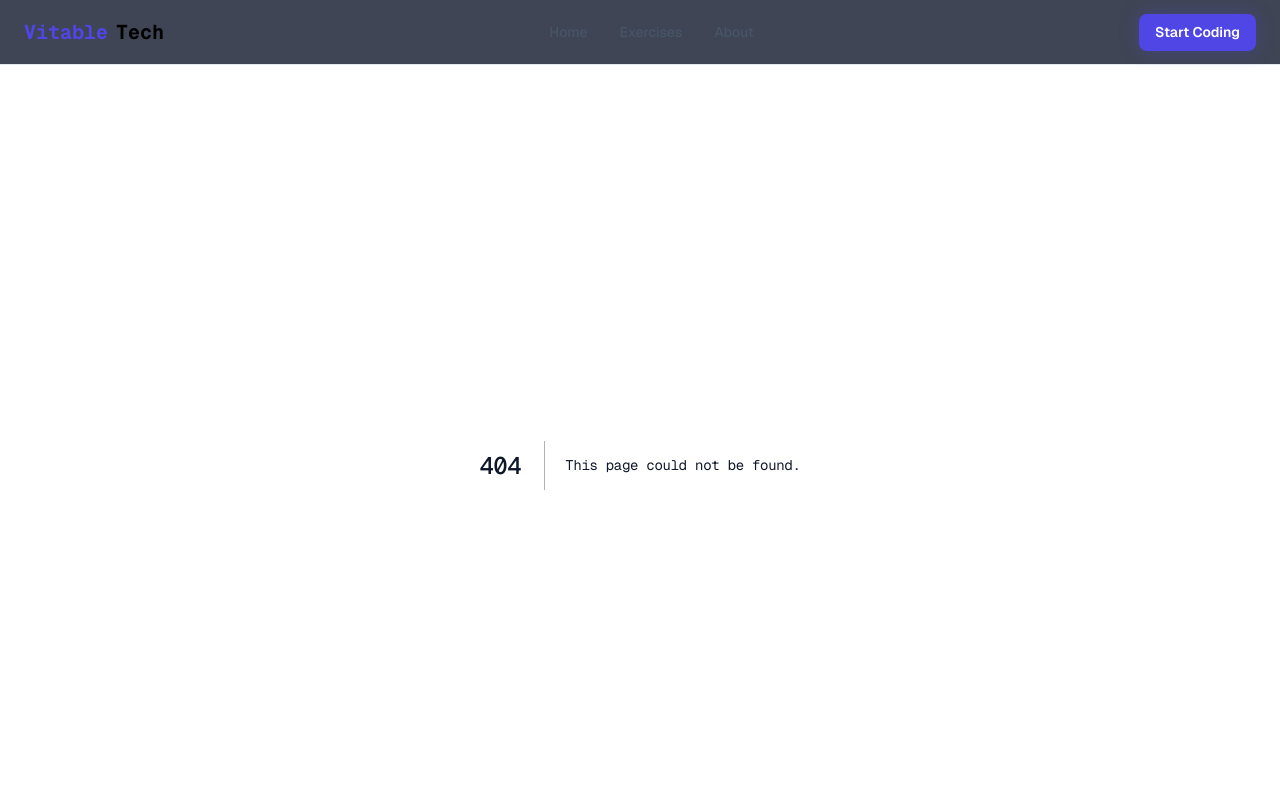
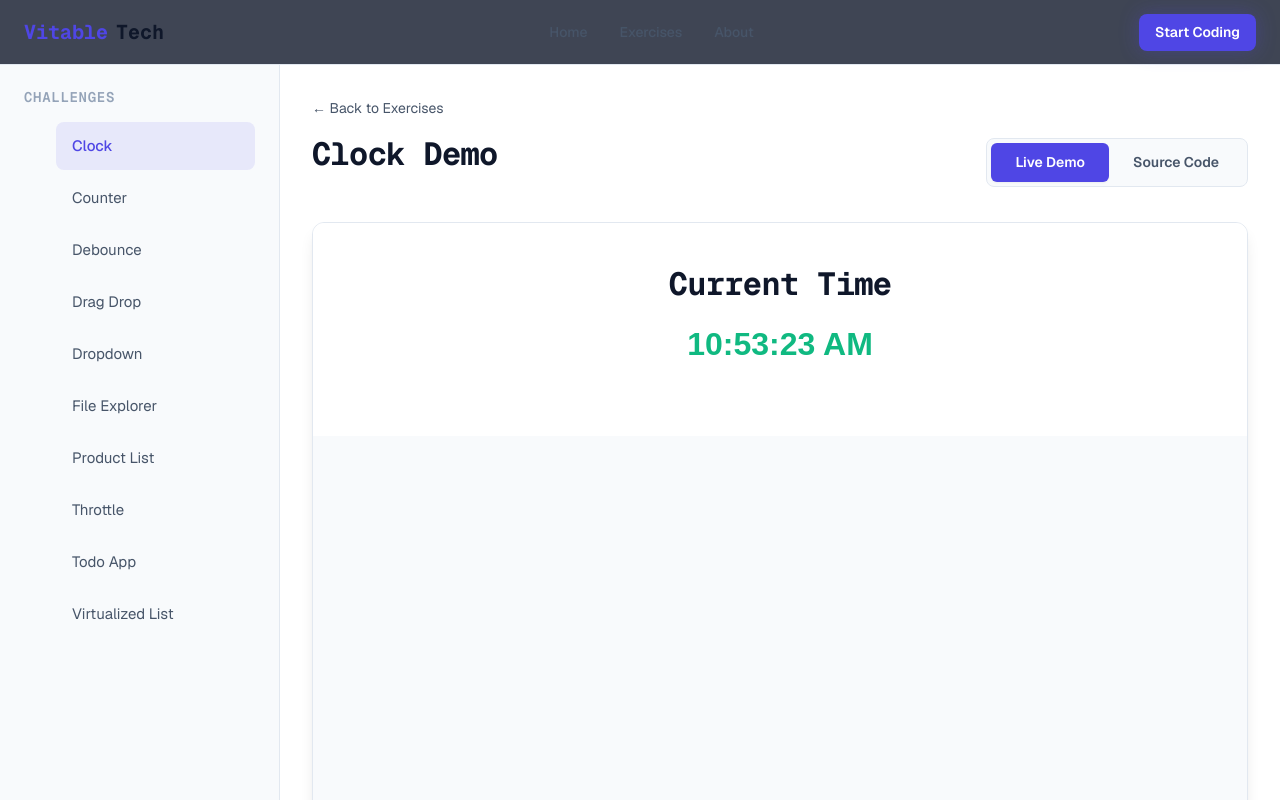
Before and after one commit to msrajawat298/MachineCoding, a Next.js app in the folder Sandbox/: page /exercises/clock in a window 1280 px wide. Before the commit this address had no page. Built offline with nearby package versions, Linux system fonts and the light colour scheme.

Commit message:
feat: add Clock component with styling and functionality

```diff
--- /dev/null
+++ b/Sandbox/src/app/exercises/clock/page.js
@@ -0,0 +1,14 @@
+import { getSourceCode } from "@/component/CodeBlock/CodeBlockServer";
+import ExerciseView from "@/component/ExerciseView";
+import Clock from "@/component/Clock";
+
+export default async function ClockPage() {
+  const sourceCode = await getSourceCode("src/component/Clock/index.jsx");
+  return (
+    <ExerciseView
+      title="Clock Demo"
+      DemoComponent={Clock}
+      sourceCode={sourceCode}
+    />
+  );
+}
--- /dev/null
+++ b/Sandbox/src/component/Clock/Clock.module.css
@@ -0,0 +1,13 @@
+.clock{
+    font-family: 'Arial', sans-serif;
+    color: var(--primary);
+    text-align: center;
+    padding: 10px;
+    background-color: var(--background-secondary);
+    border-radius: 5px;
+}
+.time{
+    font-size: 2em;
+    font-weight: bold;
+    color: var(--success);
+}
--- /dev/null
+++ b/Sandbox/src/component/Clock/index.jsx
@@ -0,0 +1,23 @@
+"use client";
+
+import { useEffect, useMemo, useState } from "react";
+import styles from './Clock.module.css';
+
+export default function Clock() {
+    const [time, setTime] = useState(new Date());
+    useEffect(() => {
+        const timer = setInterval(() => {
+            setTime(new Date());
+        }, 1000);
+        return () => clearInterval(timer);
+    }, []);
+    const formattedTime = useMemo(() => {
+        return time.toLocaleTimeString();
+    }, [time]);
+    return (
+        <div className={styles.clock}>
+            <h2>Current Time</h2>
+            <p className={styles.time}>{formattedTime}</p>
+        </div>
+    );
+}
```
